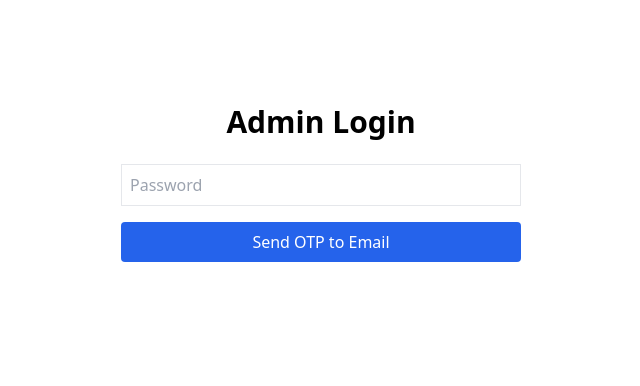
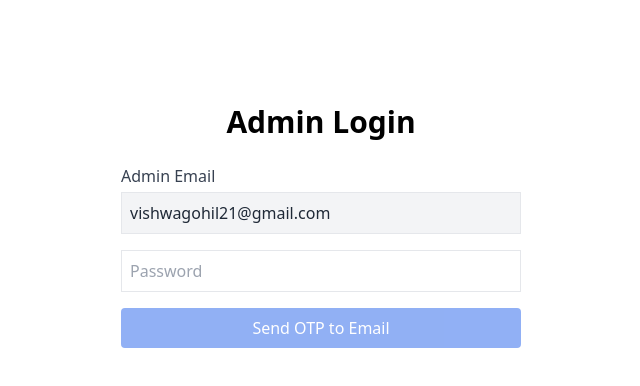
Before and after one commit to vishwagit-oss/Araw-ship, a Next.js app: page /login in a window 1280 px wide. Shown: the top 386 px of the page, without its empty margins (319-959 px from the left). Built offline with nearby package versions, Linux system fonts and the light colour scheme.

Commit message:
till LOGIN and Delete

```diff
--- a/pages/login.tsx
+++ b/pages/login.tsx
@@ -1,61 +1,103 @@
 import { useState } from 'react'
 
 export default function Login() {
+  const [email] = useState('vishwagohil21@gmail.com') // fixed for admin
   const [password, setPassword] = useState('')
   const [otp, setOtp] = useState('')
   const [otpSent, setOtpSent] = useState(false)
   const [loading, setLoading] = useState(false)
 
   const handleRequestOTP = async () => {
-    if (!password) return alert('Enter password')
     setLoading(true)
+    try {
       const res = await fetch('/api/login', {
         method: 'POST',
-      headers: {'Content-Type':'application/json'},
-      body: JSON.stringify({ email: 'vishwagohil21@gmail.com', password }),
+        headers: { 'Content-Type': 'application/json' },
+        body: JSON.stringify({
+          email: email.trim(),
+          password: password.trim(),
+        }),
       })
+
       const data = await res.json()
       alert(data.message)
       if (res.ok) setOtpSent(true)
+    } catch (err) {
+      alert('Something went wrong. Try again.')
+    } finally {
       setLoading(false)
+    }
   }
 
   const handleLogin = async () => {
-    if (!otp) return alert('Enter OTP')
     setLoading(true)
+    try {
       const res = await fetch('/api/verify-otp', {
         method: 'POST',
-      headers: {'Content-Type':'application/json'},
-      body: JSON.stringify({ email: 'vishwagohil21@gmail.com', otp }),
+        headers: { 'Content-Type': 'application/json' },
+        body: JSON.stringify({
+          email: email.trim(),
+          password: password.trim(),
+          otp: otp.trim(),
+        }),
       })
+
       const data = await res.json()
       if (res.ok) {
         alert('Login successful')
-      window.location.href = '/'
-    } else alert(data.message)
+        window.location.href = '/' // redirect to home
+      } else {
+        alert(data.message || 'OTP verification failed')
+      }
+    } catch (err) {
+      alert('Something went wrong. Try again.')
+    } finally {
       setLoading(false)
+    }
   }
 
   return (
     <div className="max-w-md mx-auto p-6 mt-20">
       <h1 className="text-3xl font-bold mb-6 text-center">Admin Login</h1>
-      <input type="password" placeholder="Password" value={password}
-        onChange={e => setPassword(e.target.value)}
-        className="w-full border p-2 mb-4"/>
+
+      <label className="block text-gray-700 mb-1 font-medium">Admin Email</label>
+      <input
+        type="email"
+        value={email}
+        readOnly
+        className="w-full border p-2 mb-4 bg-gray-100 text-gray-800 font-medium cursor-default"
+      />
+
+      <input
+        type="password"
+        placeholder="Password"
+        value={password}
+        onChange={(e) => setPassword(e.target.value)}
+        className="w-full border p-2 mb-4"
+      />
+
       {!otpSent ? (
-        <button onClick={handleRequestOTP}
-          className="w-full bg-blue-600 text-white py-2 rounded"
-          disabled={loading}>
+        <button
+          onClick={handleRequestOTP}
+          className="w-full bg-blue-600 text-white py-2 rounded hover:bg-blue-700 disabled:opacity-50"
+          disabled={loading || !password}
+        >
           {loading ? 'Sending OTP...' : 'Send OTP to Email'}
         </button>
       ) : (
         <>
-          <input type="text" placeholder="Enter OTP" value={otp}
-            onChange={e => setOtp(e.target.value)}
-            className="w-full border p-2 mb-4"/>
-          <button onClick={handleLogin}
-            className="w-full bg-green-600 text-white py-2 rounded"
-            disabled={loading}>
+          <input
+            type="text"
+            placeholder="Enter OTP"
+            value={otp}
+            onChange={(e) => setOtp(e.target.value)}
+            className="w-full border p-2 mb-4"
+          />
+          <button
+            onClick={handleLogin}
+            className="w-full bg-green-600 text-white py-2 rounded hover:bg-green-700 disabled:opacity-50"
+            disabled={loading || !otp}
+          >
             {loading ? 'Logging in...' : 'Login'}
           </button>
         </>
```
Lines whose indentation alone changed are shown as unchanged.
